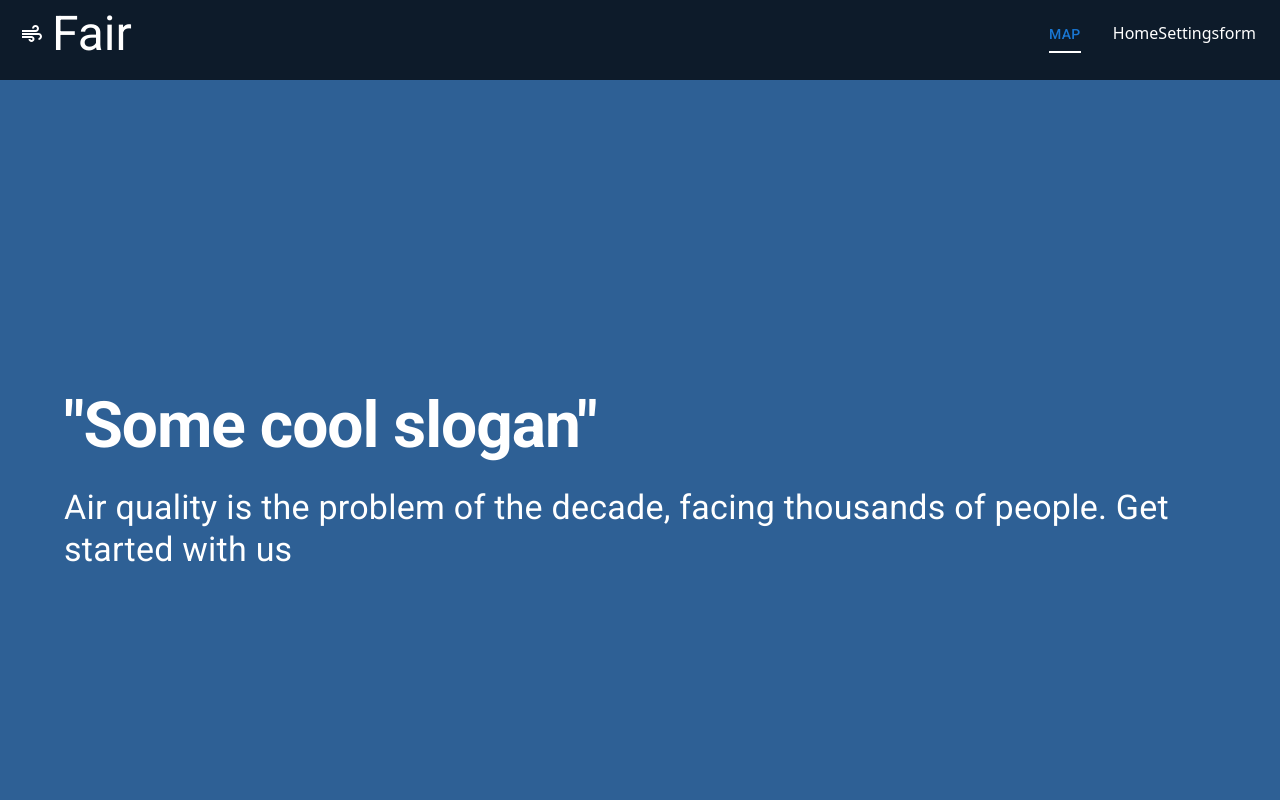
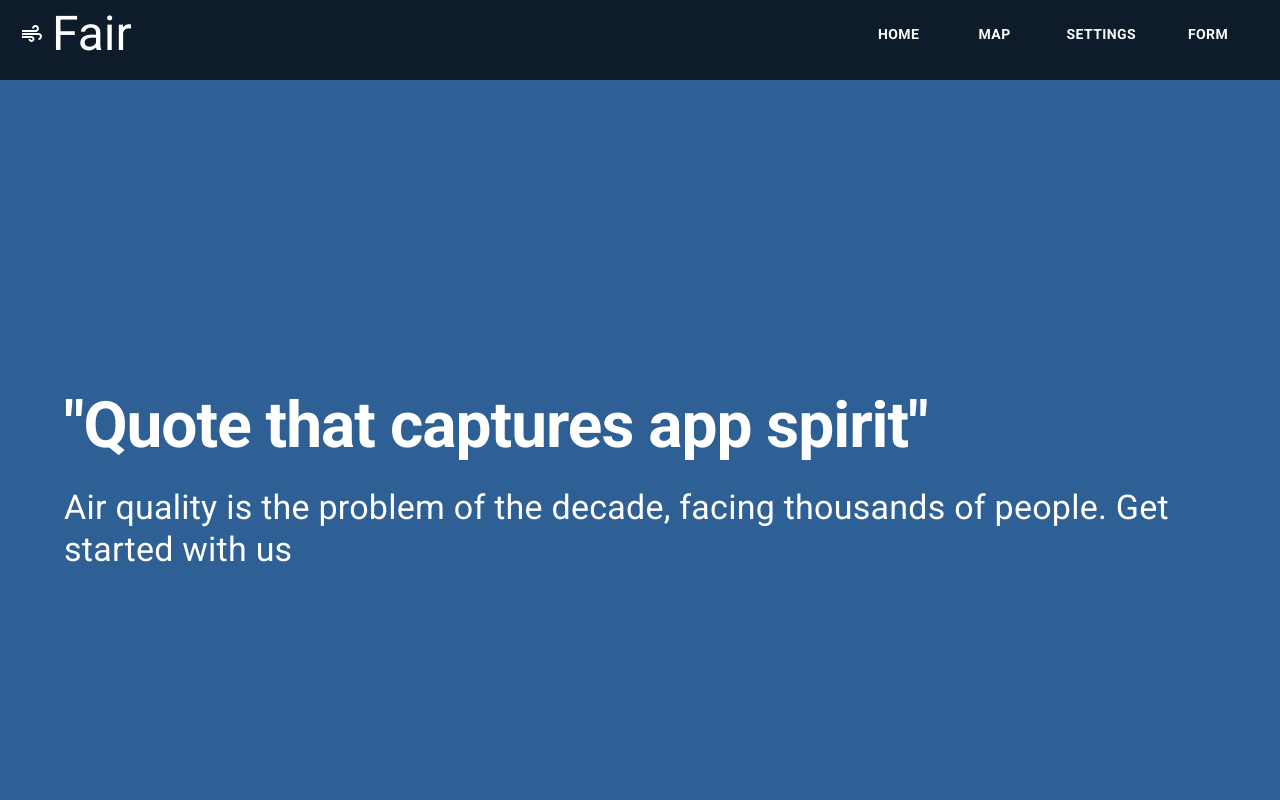
Before and after one commit to Naveen-Jaisankar/COMP47360-Web-Application, a React (Vite) app in the folder FrontEnd/air-quality-app/: page / in a window 1280 px wide. Shown: the top 800 px of the page. Built offline with nearby package versions, Linux system fonts and the light colour scheme; no server answers.

Commit message:
high fidelity navbar complete :D yeehaw

```diff
--- a/FrontEnd/air-quality-app/src/components/navbar.jsx
+++ b/FrontEnd/air-quality-app/src/components/navbar.jsx
@@ -29,11 +29,10 @@ const Navbar = () => {
                display: {xs:'none',md: 'flex'}
             }}>Fair</Typography>
             <Box>
+                <NavbarButton to="/">Home</NavbarButton>
                 <NavbarButton to="/map">Map</NavbarButton>
-                <Link to="/">Home</Link>
-                {/* <Link to="/map">Map</Link> */}
-                <Link to="/settings">Settings</Link>
-                <Link to="/form">form</Link>
+                <NavbarButton to="/settings">Settings</NavbarButton>
+                <NavbarButton to="/form">Form</NavbarButton>
             </Box>
 
         </Toolbar>
--- a/FrontEnd/air-quality-app/src/components/navbarbutton.jsx
+++ b/FrontEnd/air-quality-app/src/components/navbarbutton.jsx
@@ -6,7 +6,9 @@ export default function NavbarButton ({to, children, ...props}) {
     return (
         <Button component={Link} to={to} sx={{
             margin: 2,
+            fontWeight: "bold",
             position: "relative",
+            color: "inherit",
             '&:after': {
                 content: '""',
                 position: "absolute",
@@ -15,10 +17,14 @@ export default function NavbarButton ({to, children, ...props}) {
                 width: "100%",
                 height: "2px",
                 background: "currentColor",
-
                 backgroundColor: "white",
-                transform: 'scaleX(0.5)'
+                transform: 'scaleX(0)',
+                transformOrigin: 'left',
+                transition: "transform 250ms ease-in"
             },
+            '&:hover:after': {
+                transform: 'scaleX(1)'
+            }
 
 
 
--- a/FrontEnd/air-quality-app/src/pages/Home.jsx
+++ b/FrontEnd/air-quality-app/src/pages/Home.jsx
@@ -42,7 +42,7 @@ const Home = () => {
               fontWeight: 700,
               color: 'white'
               }}>
-              "Some cool slogan"
+              "Quote that captures app spirit"
             </Typography>
             <Typography variant="h4" component="p" sx={{
               color: 'white',
```
